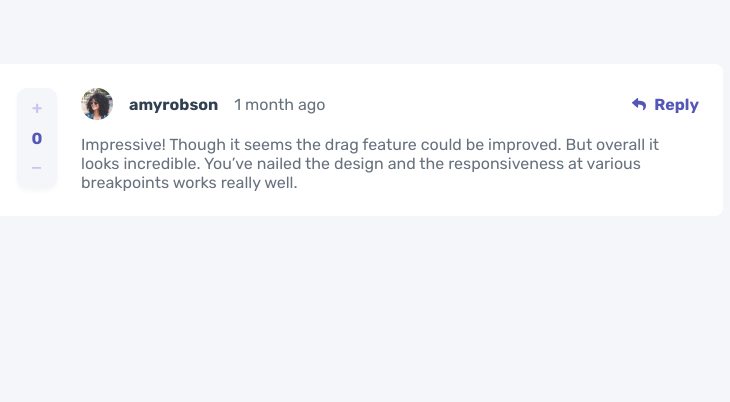
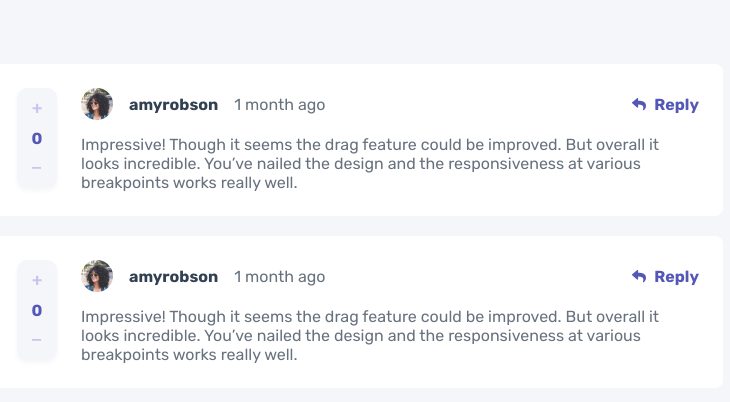
Before and after one commit to adarshcodes/interective-comment-section, a React (Create React App) app: page / in a window 1280 px wide. Shown: the top 402 px of the page, without its empty margins (282-1012 px from the left). Built offline with nearby package versions, Linux system fonts and the light colour scheme.

Commit message:
adding one static comment card

```diff
--- a/src/Assets/sass/components/_comment.scss
+++ b/src/Assets/sass/components/_comment.scss
@@ -10,13 +10,11 @@
 
 .comment {
 	padding: 2.4rem;
+	margin-bottom: 2rem;
 	width: 73rem;
 	border-radius: 0.8rem;
 	background-color: $white;
 	@include flex-row;
-
-	&--user-details {
-	}
 
 	&--user-info {
 		@include flex-row;
--- a/src/Assets/sass/main.css
+++ b/src/Assets/sass/main.css
@@ -35,6 +35,7 @@ body {
 
 .comment {
   padding: 2.4rem;
+  margin-bottom: 2rem;
   width: 73rem;
   border-radius: 0.8rem;
   background-color: #ffffff;
--- a/src/components/Comment.jsx
+++ b/src/components/Comment.jsx
@@ -3,6 +3,7 @@ import React from "react";
 
 // other component import
 import VoteCounter from "./VoteCounter";
+import UserData from "../userData";
 
 // image import
 import ReplyIcon from "../assets/images/icon-reply.svg";
--- a/src/components/Container.jsx
+++ b/src/components/Container.jsx
@@ -8,6 +8,7 @@ function Container() {
 	return (
 		<div className="container">
 			<Comment />
+			<Comment />
 		</div>
 	);
 }
```
Also changed, not shown: 1 other file (tests, documents, lock files or other folders).
